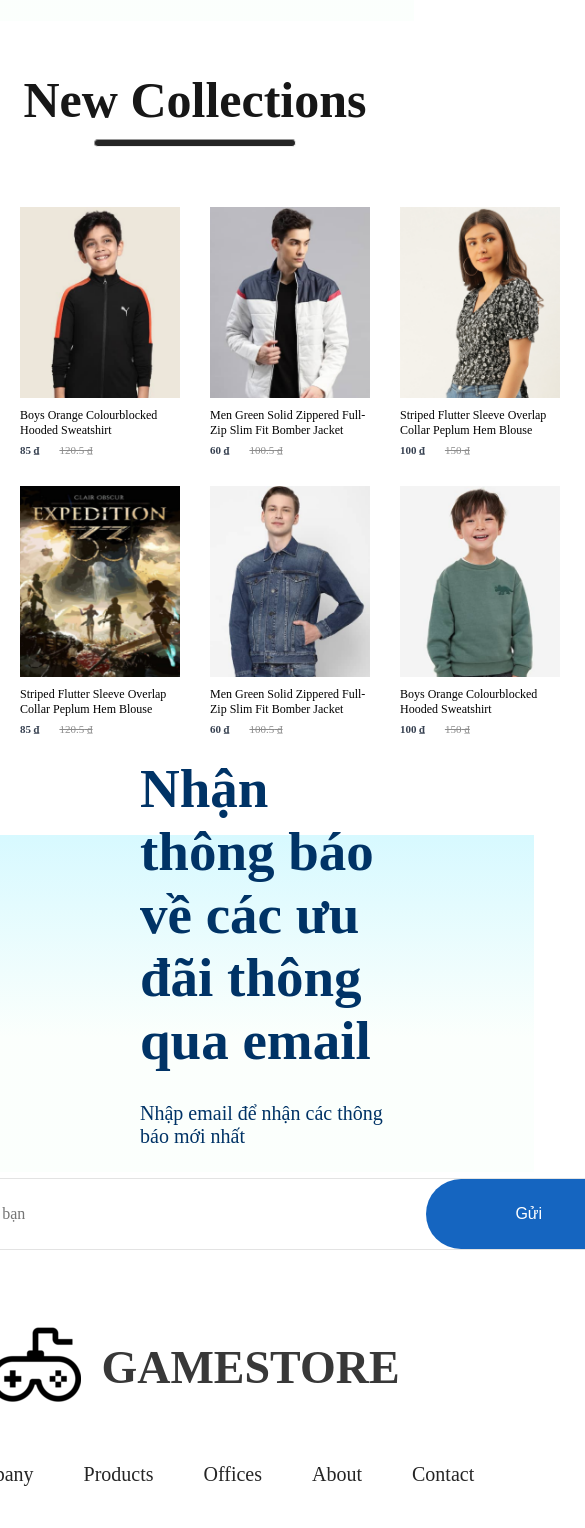
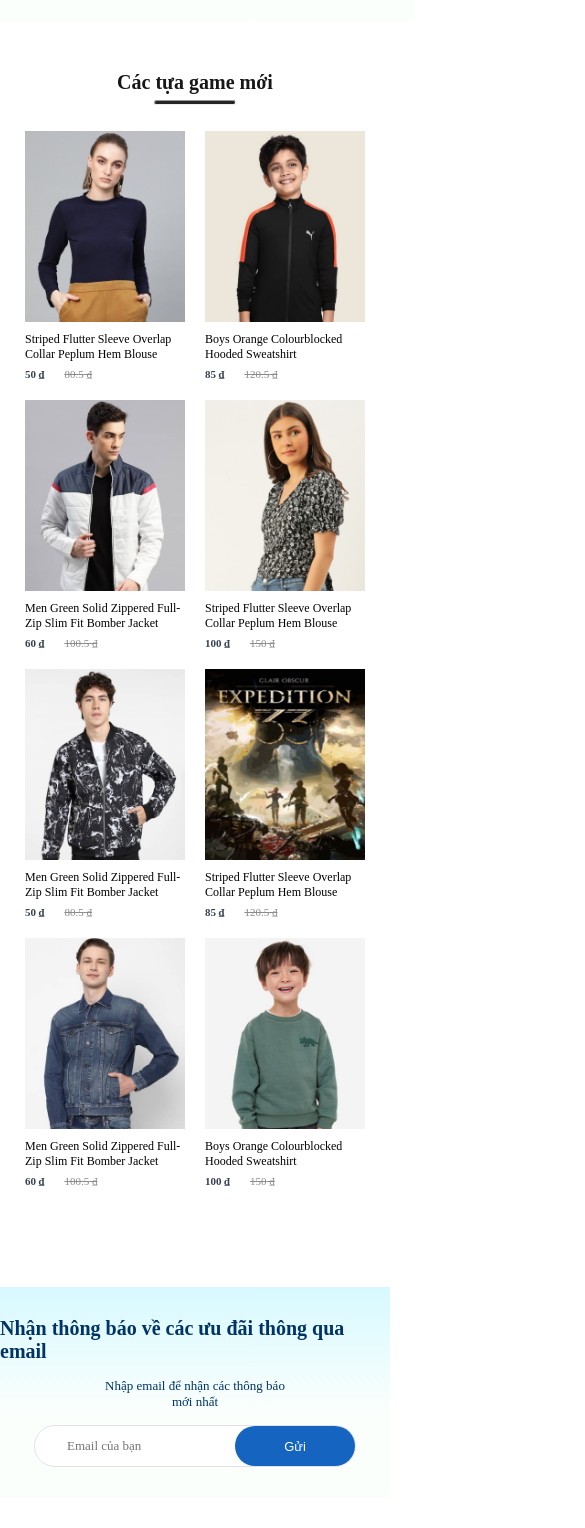
Before and after one commit to TerryNguyen1403/gamestore, a React (Create React App) app in the folder frontend/: page / in a window 390 px wide. Shown: the part 1880-3408 px from the top of the page, 585 px wide, since content can reach past the window. Built offline with nearby package versions, Linux system fonts and the light colour scheme.

Commit message:
Completed responsive design for HomePage

```diff
--- a/frontend/src/Components/Footer/Footer.css
+++ b/frontend/src/Components/Footer/Footer.css
@@ -10,6 +10,10 @@
     display: flex;
     align-items: center;
     gap: 20px;
+}
+
+.footer-logo img{
+    width: 60px;
 }
 
 .footer-logo p{
@@ -33,6 +37,7 @@
 .footer-social-icon {
     display: flex;
     gap: 20px;
+    cursor: pointer;
 }
 
 .footer-icons-container{
@@ -60,3 +65,35 @@
     height: 3px;
     background: #c7c7c7;
 }
+
+@media(max-width: 800px){
+    .footer{
+        gap: 20px;
+    }
+
+    .footer-logo{
+        gap: 10px;
+        align-items: end;
+    }
+
+    .footer-logo img{
+        width: 40px;
+    }
+
+    .footer-logo p{
+        font-size: 30px;
+    }
+
+    .footer-links{
+        font-size: 16px;
+        gap: 15px;
+    }
+
+    .footer-social-icon img{
+        width: 22px;
+    }
+
+    .footer-copyright{
+        font-size: 16px;
+    }
+}
--- a/frontend/src/Components/NewCollections/NewCollections.css
+++ b/frontend/src/Components/NewCollections/NewCollections.css
@@ -26,3 +26,63 @@
     margin-top: 50px;
     gap: 30px;
 }
+
+/* Responsive new-collections Items */
+
+@media(max-width:1280px){
+    .new-collections h1{
+        font-size: 40px;
+    }
+
+    .new-collections hr{
+        width: 160px;
+        height: 4px;
+    }
+
+    .collections{
+        gap: 20px;
+        margin-top: 30px;
+    }
+}
+
+@media(max-width:1024px){
+    .new-collections h1{
+        font-size: 30px;
+    }
+
+    .new-collections hr{
+        width: 120px;
+        height: 3px;
+    }
+
+    .collections{
+        gap: 15px;
+        margin-top: 20px;
+    }
+}
+
+@media(max-width:800px){
+    .new-collections{
+        gap: 6px;
+    }
+
+    .new-collections h1{
+        font-size: 20px;
+    }
+
+    .new-collections hr{
+        width: 80px;
+    }
+
+    .collections{
+        gap: 47px;
+    }
+}
+
+@media(max-width:500px){
+    .collections{
+        display: grid;
+        grid-template-columns: 1fr 1fr;
+        gap: 20px;
+    }
+}
--- a/frontend/src/Components/NewCollections/NewCollections.jsx
+++ b/frontend/src/Components/NewCollections/NewCollections.jsx
@@ -6,7 +6,7 @@
 const NewCollections = () => {
   return (
     <div className='new-collections'>
-      <h1>New Collections</h1>
+      <h1>Các tựa game mới</h1>
       <hr />
 
       <div className="collections">
--- a/frontend/src/Components/NewsLetter/NewsLetter.css
+++ b/frontend/src/Components/NewsLetter/NewsLetter.css
@@ -14,7 +14,7 @@
 
 .news-letter h1{
     color: #003366;
-    font-size: 55px;
+    font-size: 40px;
     font-weight: 600;
 }
 
@@ -54,3 +54,123 @@
     font-size: 16px;
     cursor: pointer;
 }
+
+/* Responsive */
+
+@media(max-width:1280px){
+    .news-letter{
+        padding: 0px 80px;
+        margin-bottom: 120px;
+        gap: 20px;
+    }
+
+    .news-letter h1{
+        font-size: 32px;
+    }
+
+    .news-letter p{
+        font-size: 17px;
+    }
+
+    .news-letter div{
+        width: 600px;
+        height: 60px;
+    }
+
+    .news-letter div input{
+        width: 400px;
+    }
+
+    .news-letter div button{
+        width: 160px;
+        height: 60px;
+    }
+}
+
+@media(max-width:1024px){
+    .news-letter{
+        margin-bottom: 60px;
+    }
+
+    .news-letter h1{
+        font-size: 28px;
+    }
+
+    .news-letter p{
+        font-size: 15px;
+    }
+
+    .news-letter div{
+        width: 500px;
+        height: 50px;
+    }
+
+    .news-letter div input{
+        width: 300px;
+        font-size: 14px;
+    }
+
+    .news-letter div button{
+        width: 130px;
+        height: 50px;
+        font-size: 14px;
+    }
+}
+
+@media(max-width:800px){
+    .news-letter{
+        margin-bottom: 30px;
+        height: 35vh;
+    }
+
+    .news-letter h1{
+        font-size: 25px;
+    }
+
+    .news-letter p{
+        font-size: 14px;
+    }
+
+    .news-letter div{
+        width: 400px;
+        height: 40px;
+    }
+
+    .news-letter div input{
+        width: 200px;
+        font-size: 13px;
+    }
+
+    .news-letter div button{
+        width: 120px;
+        height: 40px;
+        font-size: 13px;
+    }
+}
+
+@media(max-width:500px){
+    .news-letter{
+        height: 25vh;
+        width: 100%;
+        padding: 0;
+        gap: 15px;
+    }
+
+    .news-letter h1{
+        font-size: 20px;
+    }
+
+    .news-letter p{
+        font-size: 13px;
+        max-width: 200px;
+        text-align: center;
+    }
+
+    .news-letter div{
+        width: 320px;
+    }
+
+    .news-letter div input{
+        width: 130px;
+    }
+}
```
